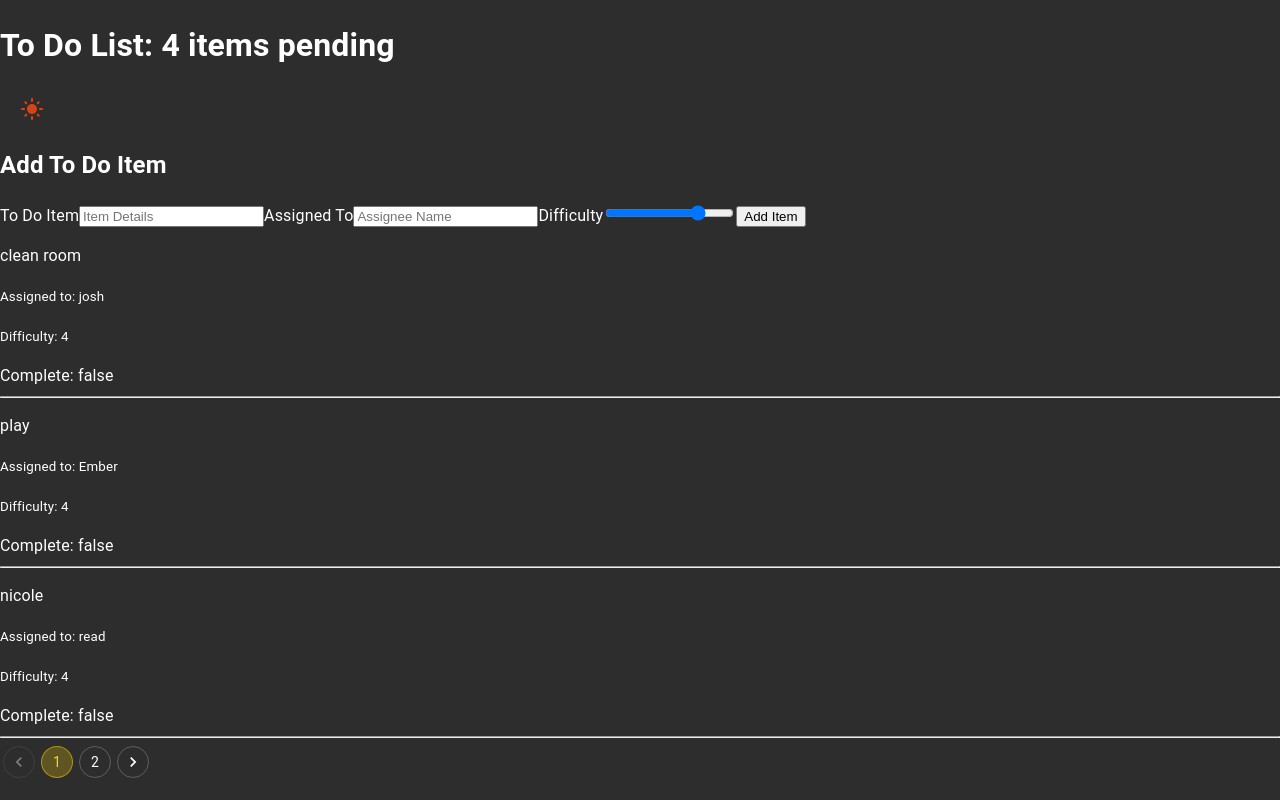
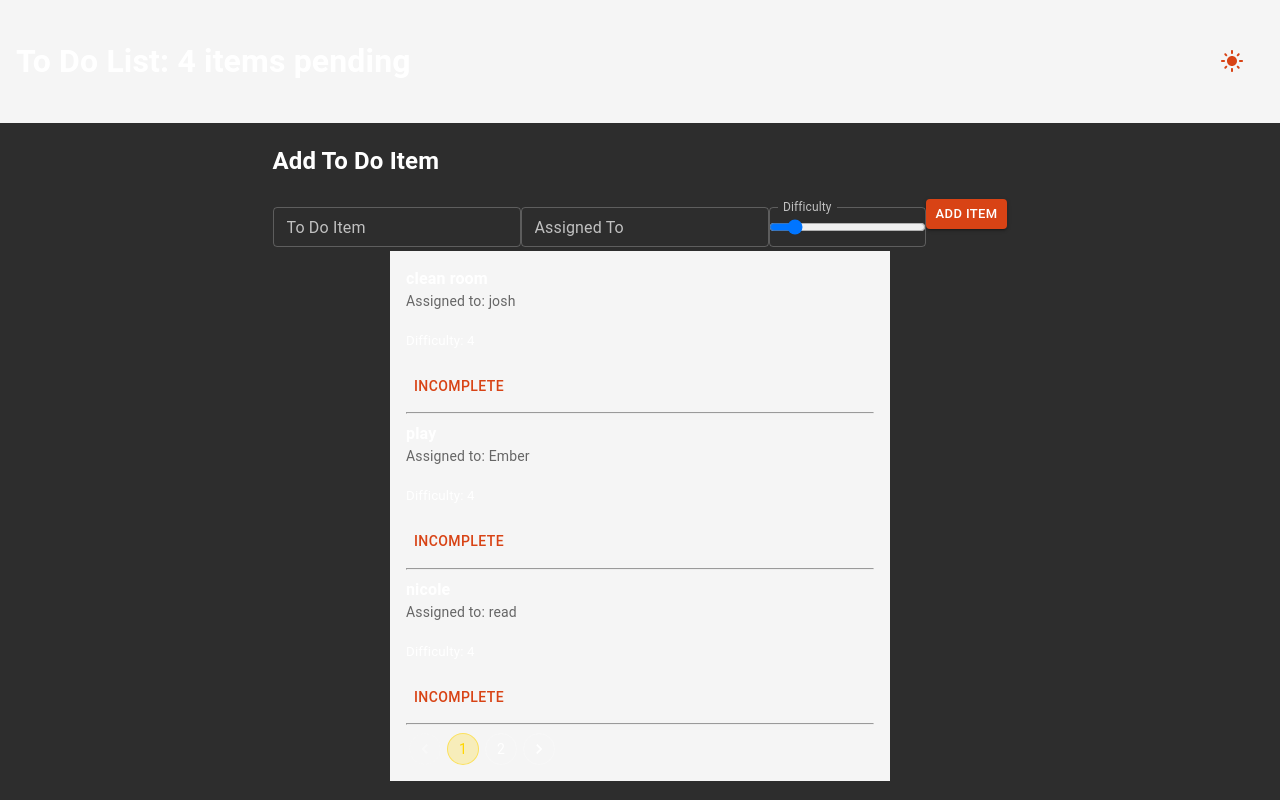
Before and after one commit to JosHahnB/todo-app, a React (Vite) app: page / in a window 1280 px wide. Built offline with nearby package versions, Linux system fonts and the light colour scheme.

Commit message:
added some basic styling. Still in progress

```diff
--- a/src/App.jsx
+++ b/src/App.jsx
@@ -4,8 +4,8 @@ import { ThemeProvider } from '@mui/material/styles';
 import CssBaseline from '@mui/material/CssBaseline';
 import { darkMode } from './themes/darkMode.js';
 import { lightMode } from './themes/lightMode.js';
-import { BrowserRouter, Routes, Route } from "react-router-dom";
-import Settings from "./Components/Settings/settings.jsx"
+import { BrowserRouter, Routes, Route } from 'react-router-dom';
+import Settings from './Components/Settings/settings.jsx';
 
 export const GlobalContext = createContext(null);
 
--- a/src/Components/Header/index.jsx
+++ b/src/Components/Header/index.jsx
@@ -1,5 +1,5 @@
 import { useContext } from 'react';
-import { Button } from '@mui/material';
+import { Button, Box } from '@mui/material';
 import LightModeIcon from '@mui/icons-material/LightMode';
 import DarkModeIcon from '@mui/icons-material/DarkMode';
 import { GlobalContext } from '../../App';
@@ -13,15 +13,20 @@ const index = ({ incomplete }) => {
   };
 
   return (
-    <header data-testid="todo-header">
-
+    <Box sx={{
+      display: 'flex',
+      justifyContent: 'space-between',
+      alignItems: 'center',
+      padding: '1rem',
+      backgroundColor: '#f5f5f5',
+    }}>
       <h1 data-testid="todo-h1">
         To Do List: {incomplete.length} items pending
       </h1>
       <Button onClick={handleThemeClick}>
         {appTheme === 'light' ? <DarkModeIcon /> : <LightModeIcon />}
       </Button>
-    </header>
+    </Box>
   );
 };
 
--- a/src/Components/List/index.jsx
+++ b/src/Components/List/index.jsx
@@ -2,7 +2,7 @@ import { useEffect } from 'react';
 
 import { GlobalContext } from '../../App';
 import { useContext, useMemo, useState } from 'react';
-import { Pagination } from '@mui/material';
+import { Box, Pagination, Button } from '@mui/material';
 
 const TodoList = ({ list, toggleComplete, incomplete }) => {
   // console.log(list);
@@ -38,18 +38,25 @@ const TodoList = ({ list, toggleComplete, incomplete }) => {
   }, [page, displayCount]);
 
   return (
-    <>
+    <Box
+      sx={{
+        width: '500px',
+        margin: 'auto',
+        padding: '1rem',
+        backgroundColor: '#f5f5f5',
+      }}
+    >
       {listToUse.slice(startIndex, endIndex).map((item) => (
         <div key={item.id}>
-          <p>{item.text}</p>
-          <p>
-            <small>Assigned to: {item.assignee}</small>
-          </p>
+          <Box sx={{ fontSize: '16px', fontWeight: 'bold' }}>{item.text}</Box>
+          <Box sx={{ fontSize: '14px', color: '#666' }}>
+            Assigned to: {item.assignee}
+          </Box>
           <p>
             <small>Difficulty: {item.difficulty}</small>
           </p>
           <div onClick={() => toggleComplete(item.id)}>
-            Complete: {item.complete.toString()}
+            <Button>{item.complete ? 'Completed' : 'Incomplete'}</Button>
           </div>
           <hr />
         </div>
@@ -60,7 +67,7 @@ const TodoList = ({ list, toggleComplete, incomplete }) => {
         color="secondary"
         onChange={handlePageChange}
       />
-    </>
+    </Box>
   );
 };
 
--- a/src/Components/TodoForm/index.jsx
+++ b/src/Components/TodoForm/index.jsx
@@ -1,46 +1,51 @@
-// import React from 'react'
+import { Box, TextField, Button } from "@mui/material";
 
 const TodoForm = ({ handleChange, handleSubmit, defaultValues }) => {
   return (
-    <form onSubmit={handleSubmit}>
-      <h2>Add To Do Item</h2>
+    <Box display="flex" justifyContent="center" alignItems="center">
+      <form onSubmit={handleSubmit}>
+        <h2>Add To Do Item</h2>
 
-      <label>
-        <span>To Do Item</span>
-        <input
+        <TextField
           onChange={handleChange}
           name="text"
           type="text"
           placeholder="Item Details"
+          size="small"
+          variant="outlined"
+          margin="dense"
+          label="To Do Item"
         />
-      </label>
 
-      <label>
-        <span>Assigned To</span>
-        <input
+        <TextField
           onChange={handleChange}
           name="assignee"
           type="text"
           placeholder="Assignee Name"
+          size="small"
+          variant="outlined"
+          margin="dense"
+          label="Assigned To"
         />
-      </label>
 
-      <label>
-        <span>Difficulty</span>
-        <input
+        <TextField
           onChange={handleChange}
           defaultValue={defaultValues.difficulty}
           type="range"
           min={1}
           max={5}
           name="difficulty"
+          size="small"
+          variant="outlined"
+          margin="dense"
+          label="Difficulty"
         />
-      </label>
 
-      <label>
-        <button type="submit">Add Item</button>
-      </label>
-    </form>
+        <Button type="submit" size="small" variant="contained" margin="dense">
+          Add Item
+        </Button>
+      </form>
+    </Box>
   );
 };
 
```
Also changed, not shown: src/Components/Auth/index.jsx (added).
